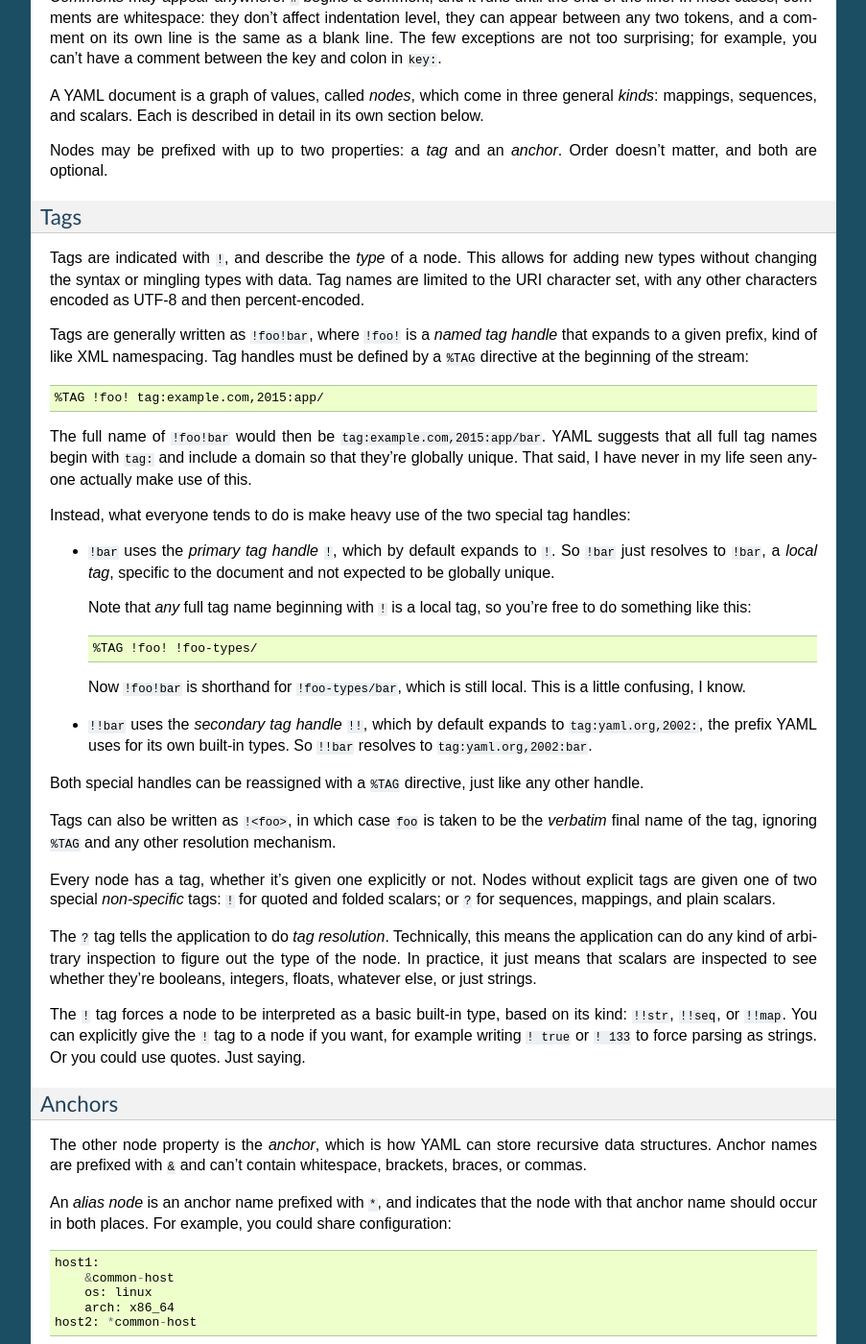
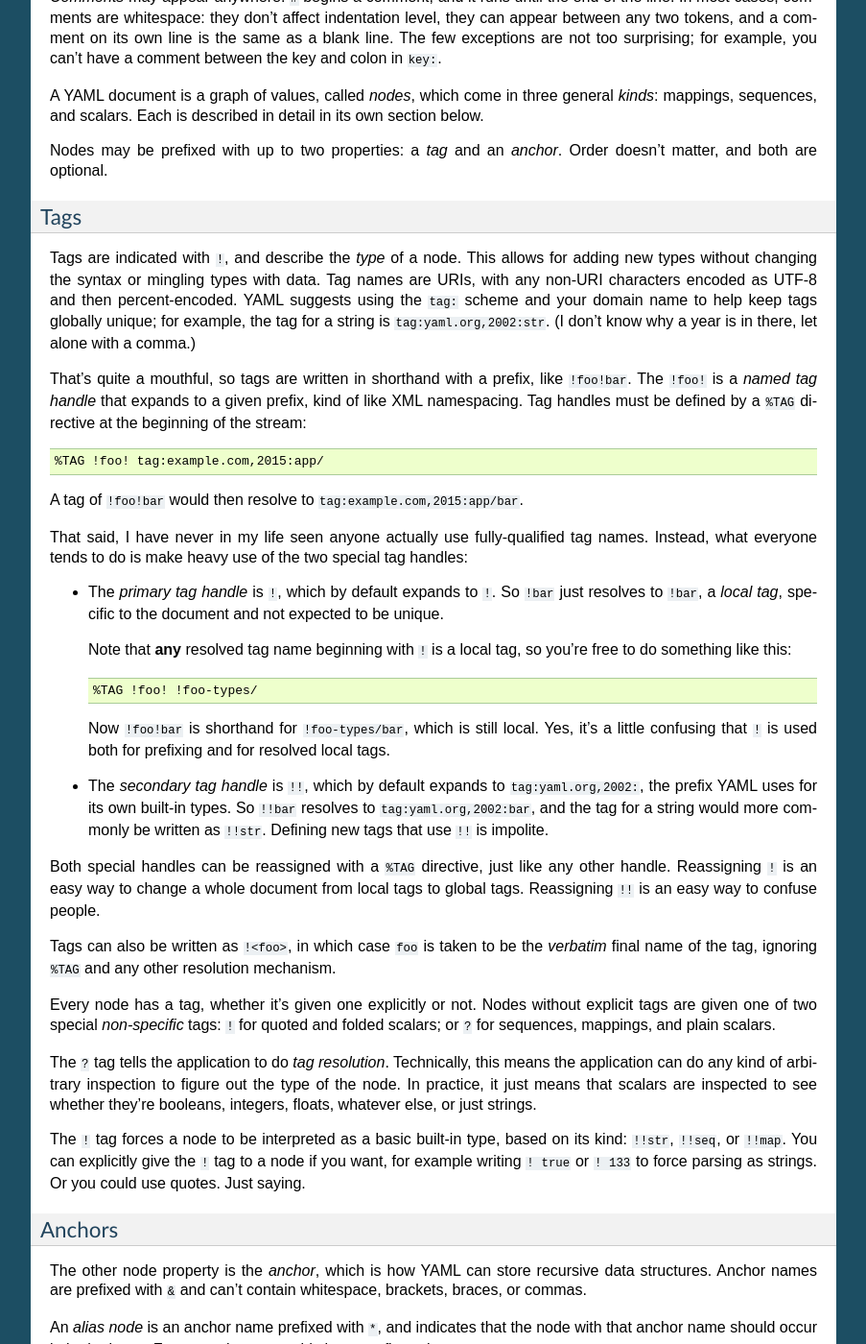
Before and after one commit to eevee/camel, a Sphinx documentation site: the page built from docs/yamlref.rst, in a window 1280 px wide and 1400 px high, scrolled down 1320 px. Shown: the whole window at 96% size, without its empty margins (198-1101 px from the left). Built offline with Sphinx 7.4.7, drawn with Linux system fonts in a browser that asks for light colours.

Commit message:
Try to explain tags more better

```diff
--- a/docs/yamlref.rst
+++ b/docs/yamlref.rst
@@ -100,42 +100,48 @@ Tags
 
 Tags are indicated with ``!``, and describe the *type* of a node.  This allows
 for adding new types without changing the syntax or mingling types with data.
-Tag names are limited to the URI character set, with any other characters
-encoded as UTF-8 and then percent-encoded.
+Tag names are URIs, with any non-URI characters encoded as UTF-8 and then
+percent-encoded.  YAML suggests using the ``tag:`` scheme and your domain name
+to help keep tags globally unique; for example, the tag for a string is
+``tag:yaml.org,2002:str``.  (I don't know why a year is in there, let alone
+with a comma.)
 
-Tags are generally written as ``!foo!bar``, where ``!foo!`` is a *named tag
-handle* that expands to a given prefix, kind of like XML namespacing.  Tag
-handles must be defined by a ``%TAG`` directive at the beginning of the
-stream::
+That's quite a mouthful, so tags are written in shorthand with a prefix, like
+``!foo!bar``.  The ``!foo!`` is a *named tag handle* that expands to a given
+prefix, kind of like XML namespacing.  Tag handles must be defined by a
+``%TAG`` directive at the beginning of the stream::
 
     %TAG !foo! tag:example.com,2015:app/
 
-The full name of ``!foo!bar`` would then be ``tag:example.com,2015:app/bar``.
-YAML suggests that all full tag names begin with ``tag:`` and include a domain
-so that they're globally unique.  That said, I have never in my life seen
-anyone actually make use of this.
+A tag of ``!foo!bar`` would then resolve to ``tag:example.com,2015:app/bar``.
 
-Instead, what everyone tends to do is make heavy use of the two special tag
-handles:
+That said, I have never in my life seen anyone actually use fully-qualified tag
+names.  Instead, what everyone tends to do is make heavy use of the two special
+tag handles:
 
-* ``!bar`` uses the *primary tag handle* ``!``, which by default expands to
-  ``!``.  So ``!bar`` just resolves to ``!bar``, a *local tag*, specific to
-  the document and not expected to be globally unique.
+* The *primary tag handle* is ``!``, which by default expands to ``!``.  So
+  ``!bar`` just resolves to ``!bar``, a *local tag*, specific to the document
+  and not expected to be unique.
 
-  Note that *any* full tag name beginning with ``!`` is a local tag, so
+  Note that **any** resolved tag name beginning with ``!`` is a local tag, so
   you're free to do something like this::
 
     %TAG !foo! !foo-types/
 
   Now ``!foo!bar`` is shorthand for ``!foo-types/bar``, which is still local.
-  This is a little confusing, I know.
+  Yes, it's a little confusing that ``!`` is used both for prefixing and for
+  resolved local tags.
 
-* ``!!bar`` uses the *secondary tag handle* ``!!``, which by default expands to
+* The *secondary tag handle* is ``!!``, which by default expands to
   ``tag:yaml.org,2002:``, the prefix YAML uses for its own built-in types.  So
-  ``!!bar`` resolves to ``tag:yaml.org,2002:bar``.
+  ``!!bar`` resolves to ``tag:yaml.org,2002:bar``, and the tag for a string
+  would more commonly be written as ``!!str``.  Defining new tags that use
+  ``!!`` is impolite.
 
 Both special handles can be reassigned with a ``%TAG`` directive, just like any
-other handle.
+other handle.  Reassigning ``!`` is an easy way to change a whole document from
+local tags to global tags.  Reassigning ``!!`` is an easy way to confuse
+people.
 
 Tags can also be written as ``!<foo>``, in which case ``foo`` is taken to be
 the *verbatim* final name of the tag, ignoring ``%TAG`` and any other
```
